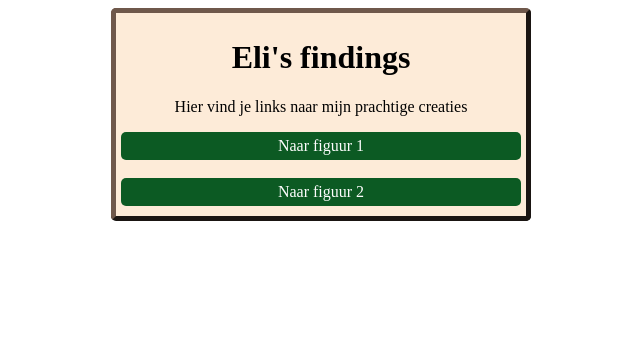
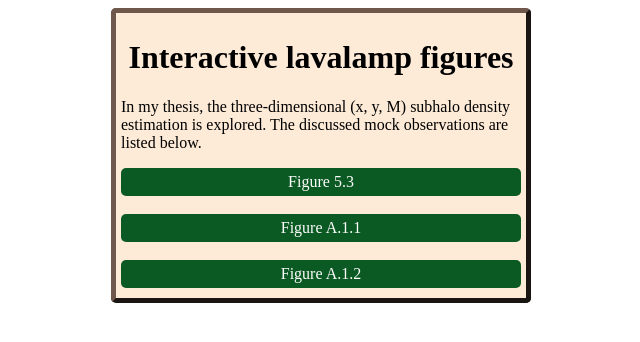
Before and after one commit to DM-lensing/DM-lensing.github.io, a plain HTML site: page index.html in a window 1280 px wide. Shown: the whole page, without its empty margins (319-959 px from the left). Drawn offline with Linux system fonts and the light colour scheme; a web font is replaced by a local one.

Commit message:
update description and title

```diff
--- a/index.html
+++ b/index.html
@@ -11,11 +11,13 @@
 
 <body>
     <div class="links">
-        <h1>Eli's findings</h1>
-        <p>Hier vind je links naar mijn prachtige creaties</p>
-        <a href="./lavalamps/figuur1.html">Naar figuur 1</a>
+        <h1>Interactive lavalamp figures</h1>
+        <p>In my thesis, the three-dimensional (x, y, M) subhalo density estimation is explored. The discussed mock observations are listed below.</p>
+        <a href="./lavalamps/figuur1.html">Figure 5.3</a>
         <br>
-        <a href="./lavalamps/figuur2.html">Naar figuur 2</a>
+        <a href="./lavalamps/figuur2.html">Figure A.1.1</a>
+        <br>
+        <a href="./lavalamps/figuur2.html">Figure A.1.2</a>
     </div>
 
 </body>
```
